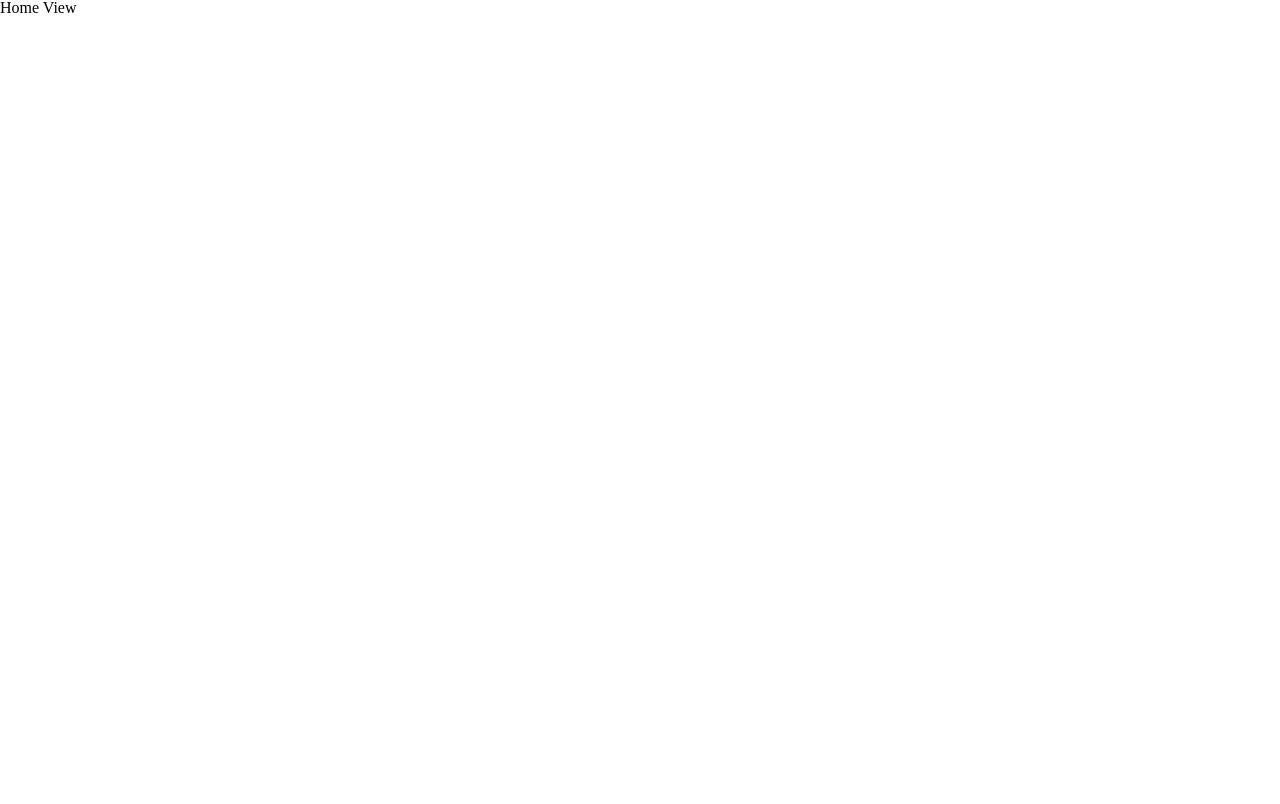
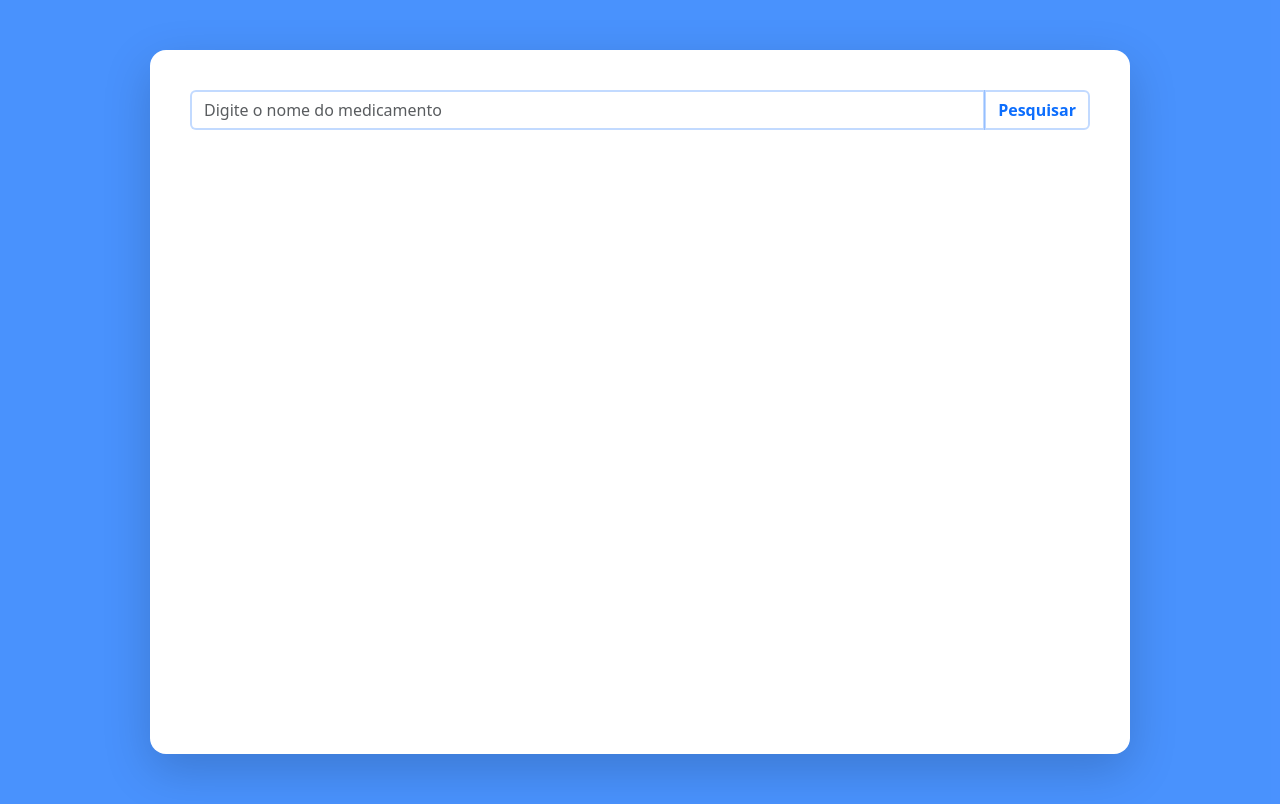
Before and after one commit to Gustavo-de-Brito/find-medication, a React (Create React App) app: page / in a window 1280 px wide. Built offline with nearby package versions, Linux system fonts and the light colour scheme.

Commit message:
feat: add search medication layout

```diff
--- a/package.json
+++ b/package.json
@@ -6,6 +6,7 @@
     "@testing-library/jest-dom": "^5.17.0",
     "@testing-library/react": "^13.4.0",
     "@testing-library/user-event": "^13.5.0",
+    "bootstrap": "^5.3.2",
     "react": "^18.2.0",
     "react-dom": "^18.2.0",
     "react-router-dom": "^6.16.0",
--- /dev/null
+++ b/src/components/SearchMedication/index.jsx
@@ -0,0 +1,23 @@
+const SearchMedication = () => {
+  return (
+    <div className="input-group my-3 px-3">
+      <input
+        type="text"
+        className="form-control border-2 border-primary border-opacity-25"
+        placeholder="Digite o nome do medicamento"
+        aria-label="Pesquisa do medicamento"
+        aria-describedby="button-addon2"
+      />
+      <button
+        className="btn btn-outline-primary border-2 border-primary
+          border-opacity-25 fw-bold"
+        type="button"
+        id="button-addon2"
+      >
+        Pesquisar
+      </button>
+    </div>
+  );
+};
+
+export default SearchMedication;
--- a/src/index.css
+++ b/src/index.css
@@ -1,13 +1,4 @@
 body {
-  margin: 0;
-  font-family: -apple-system, BlinkMacSystemFont, 'Segoe UI', 'Roboto', 'Oxygen',
-    'Ubuntu', 'Cantarell', 'Fira Sans', 'Droid Sans', 'Helvetica Neue',
-    sans-serif;
-  -webkit-font-smoothing: antialiased;
-  -moz-osx-font-smoothing: grayscale;
+  box-sizing: border-box;
+  background-color: --var(--bs-danger);
 }
-
-code {
-  font-family: source-code-pro, Menlo, Monaco, Consolas, 'Courier New',
-    monospace;
-}
--- a/src/index.js
+++ b/src/index.js
@@ -2,6 +2,7 @@ import React from 'react';
 import ReactDOM from 'react-dom/client';
 import './index.css';
 import './assets/css/reset.css';
+import 'bootstrap/dist/css/bootstrap.css';
 import App from './App';
 
 const root = ReactDOM.createRoot(document.getElementById('root'));
--- a/src/pages/Home/home.css
+++ b/src/pages/Home/home.css
@@ -0,0 +1,10 @@
+.view-container {
+  width: 100vw;
+  min-height: 100vh;
+  padding: 50px 0;
+}
+
+.content {
+  width: 980px;
+  min-height: 88vh;
+}
--- a/src/pages/Home/index.jsx
+++ b/src/pages/Home/index.jsx
@@ -1,7 +1,14 @@
 import './home.css';
+import SearchMedication from '../../components/SearchMedication';
 
 const Home = () => {
-  return <h1>Home View</h1>;
+  return (
+    <div className="view-container bg-primary bg-opacity-75">
+      <div className="content mx-auto p-4 shadow-lg rounded-4 bg-white">
+        <SearchMedication />
+      </div>
+    </div>
+  );
 };
 
 export default Home;
```
Also changed, not shown: 1 other file (tests, documents, lock files or other folders).
